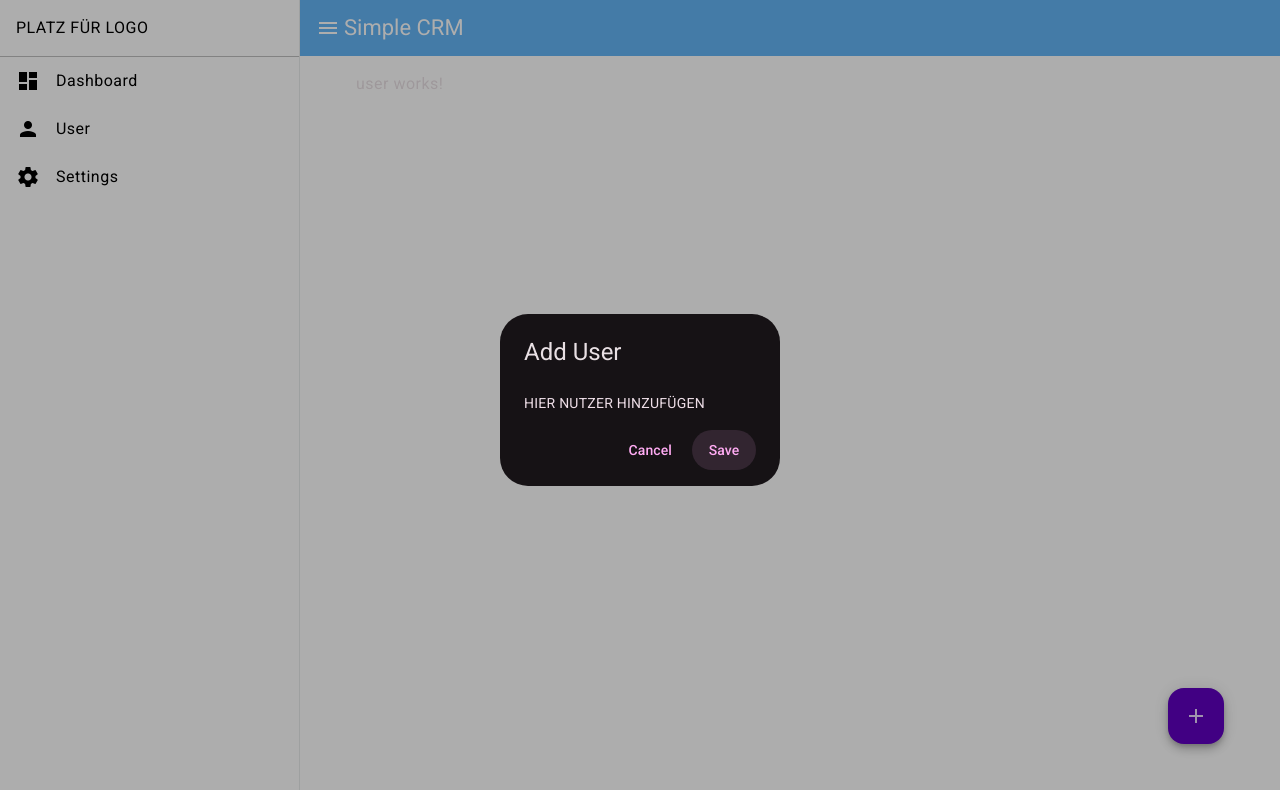
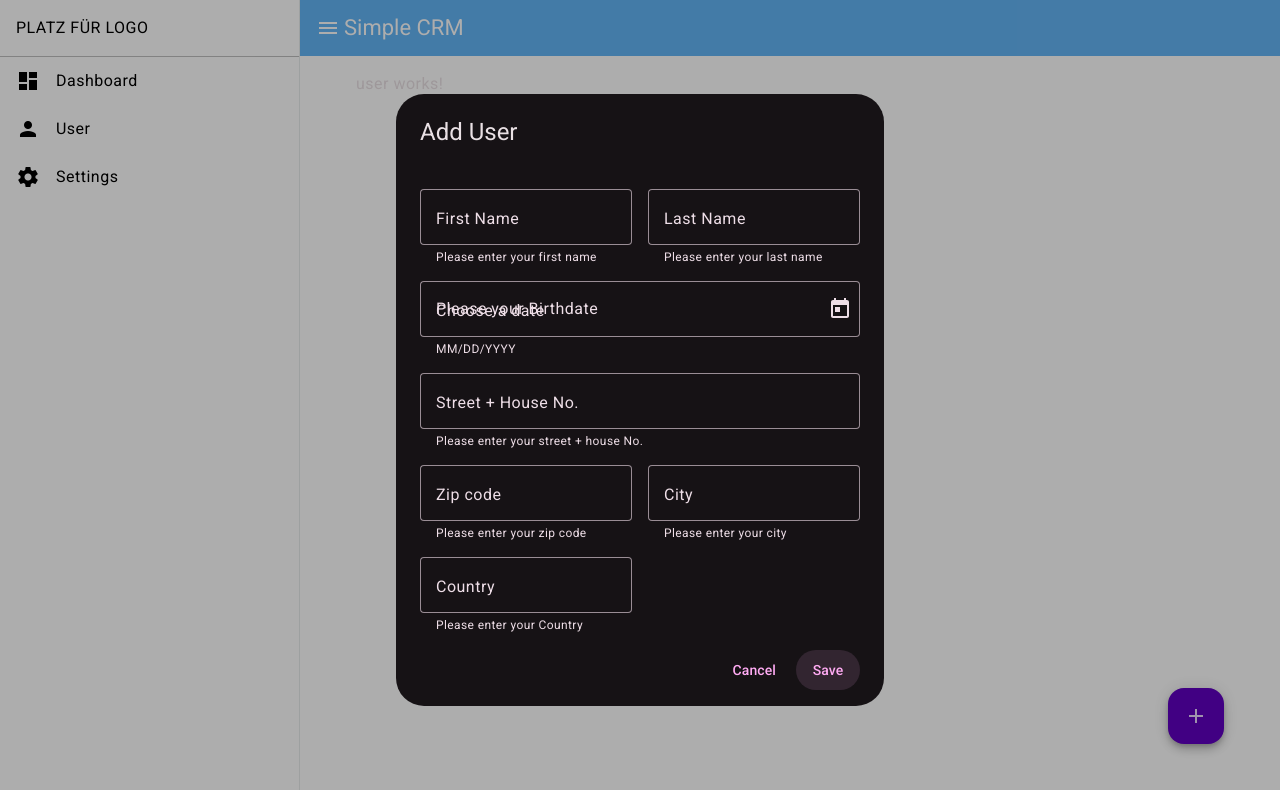
Before and after one commit to JeanPondy/my-simple-crm-x, an Angular app in the folder simple-crm-x/: page /user in a window 1280 px wide. Both pictures are taken after a click on the button "add". Shown: the top 790 px of the page. Built offline with nearby package versions, Linux system fonts and the light colour scheme.

Commit message:
Textfelder anzeigen/Nutzer infos

```diff
--- a/simple-crm-x/src/app/dialog-add-user/dialog-add-user.component.html
+++ b/simple-crm-x/src/app/dialog-add-user/dialog-add-user.component.html
@@ -1,6 +1,75 @@
 <div class="diaolg-window">
   <h2 mat-dialog-title>Add User</h2>
-  <mat-dialog-content> HIER NUTZER HINZUFÜGEN </mat-dialog-content>
+  <mat-dialog-content>
+    <!-- -----------------------------------NAME -->
+    <div>
+      <!-- -----------------------------------First-name -->
+      <mat-form-field class="mT-16 mR-16" appearance="outline">
+        <mat-label>First Name</mat-label>
+        <input matInput placeholder="" />
+        <mat-hint>Please enter your first name</mat-hint>
+      </mat-form-field>
+      <!-- -----------------------------------Last-name -->
+      <mat-form-field class="mT-16" appearance="outline">
+        <mat-label>Last Name</mat-label>
+        <input matInput placeholder="" />
+        <mat-hint>Please enter your last name</mat-hint>
+      </mat-form-field>
+    </div>
+    <!-- -----------------------------------Birthdate -->
+    <div>
+      <mat-form-field class="mT-16 full-width" appearance="outline">
+        <mat-label>Choose a date</mat-label>
+        <input
+          matInput
+          [matDatepicker]="picker"
+          placeholder="Please your Birthdate "
+        />
+        <mat-hint>MM/DD/YYYY</mat-hint>
+        <mat-datepicker-toggle
+          matIconSuffix
+          [for]="picker"
+        ></mat-datepicker-toggle>
+        <mat-datepicker #picker></mat-datepicker>
+      </mat-form-field>
+    </div>
+
+    <!-- -----------------------------------Address -->
+    <!--    <div>
+      <mat-form-field class="mT-16" appearance="outline">
+        <mat-label>Address</mat-label>
+        <input matInput placeholder="Placeholder" />
+        <mat-hint>Please enter your last name</mat-hint>
+      </mat-form-field>
+    </div> -->
+    <div>
+      <mat-form-field class="mT-16 full-width" appearance="outline">
+        <mat-label>Street + House No.</mat-label>
+        <input matInput placeholder="" />
+        <mat-hint>Please enter your street + house No.</mat-hint>
+      </mat-form-field>
+    </div>
+    <div>
+      <mat-form-field class="mT-16 mR-16" appearance="outline">
+        <mat-label>Zip code</mat-label>
+        <input matInput placeholder="" />
+        <mat-hint>Please enter your zip code</mat-hint>
+      </mat-form-field>
+
+      <mat-form-field class="mT-16" appearance="outline">
+        <mat-label>City</mat-label>
+        <input matInput placeholder="" />
+        <mat-hint>Please enter your city</mat-hint>
+      </mat-form-field>
+    </div>
+    <div>
+      <mat-form-field class="mT-16" appearance="outline">
+        <mat-label>Country</mat-label>
+        <input matInput placeholder="" />
+        <mat-hint>Please enter your Country</mat-hint>
+      </mat-form-field>
+    </div>
+  </mat-dialog-content>
   <mat-dialog-actions>
     <button mat-button>Cancel</button>
     <button mat-button [mat-dialog-close]="" cdkFocusInitial>Save</button>
--- a/simple-crm-x/src/styles.scss
+++ b/simple-crm-x/src/styles.scss
@@ -3,3 +3,16 @@
 html, body { height: 100%; }
 body { margin: 0;
      font-family: Roboto, "Helvetica Neue", sans-serif; }
+
+.mT-16 {
+          margin-top: 16px;
+       }
+
+.mR-16 {
+     margin-right: 16px;
+}
+
+.full-width{
+     width: 100%;
+
+}
```
Also changed, not shown: simple-crm-x/src/app/dialog-add-user/dialog-add-user.component.ts (+6 -1 lines), simple-crm-x/src/app/dialog-add-user/dialog-add-user.component.scss (line endings or trailing spaces).
